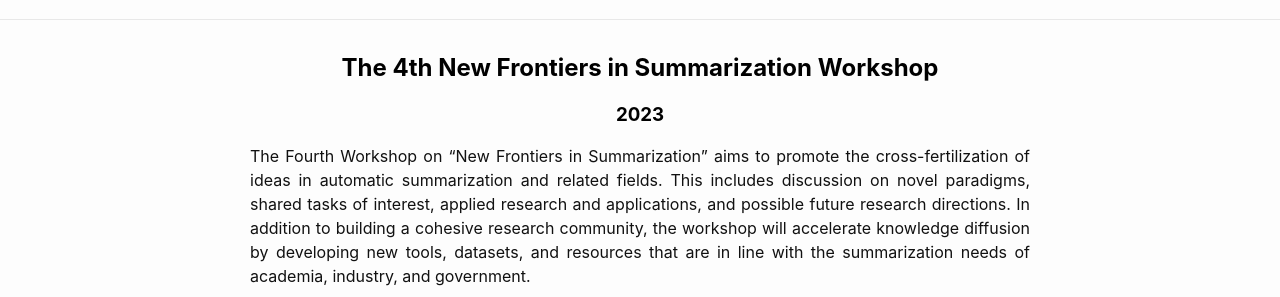
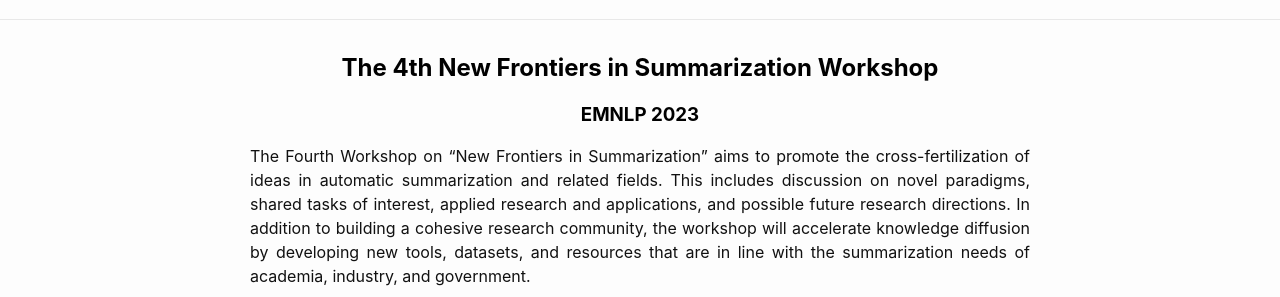
Before and after one commit to newsumm/2025, a Jekyll site: the page built from index.md, in a window 1280 px wide and 900 px high. Shown: the part 244-541 px from the top of the window. Built offline with Jekyll 4.4.1, drawn with Linux system fonts in a browser that asks for light colours.

Commit message:
Update index.md

```diff
--- a/index.md
+++ b/index.md
@@ -11,7 +11,7 @@ layout: home
 <!-- <img src="/2023/images/deep.jpg"> -->
 <center>
 <h2 class="blackpar_title"> The 4th New Frontiers in Summarization Workshop </h2>
-<h3 class="blackpar_title"> 2023 </h3>
+<h3 class="blackpar_title"> EMNLP 2023 </h3>
 </center>
 The Fourth Workshop on "New Frontiers in Summarization" aims to promote the cross-fertilization of ideas in automatic summarization and related fields. This includes discussion on novel paradigms, shared tasks of interest, applied research and applications, and possible future research directions. In addition to building a cohesive research community, the workshop will accelerate knowledge diffusion by developing new tools, datasets, and resources that are in line with the summarization needs of academia, industry, and government.
 
```
